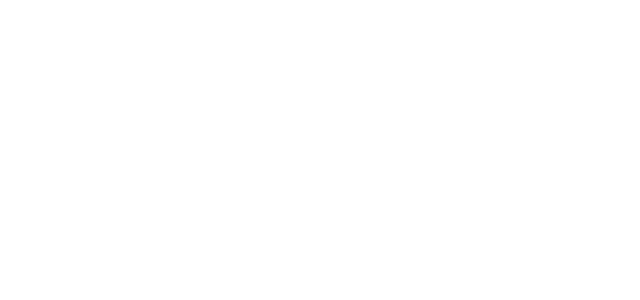
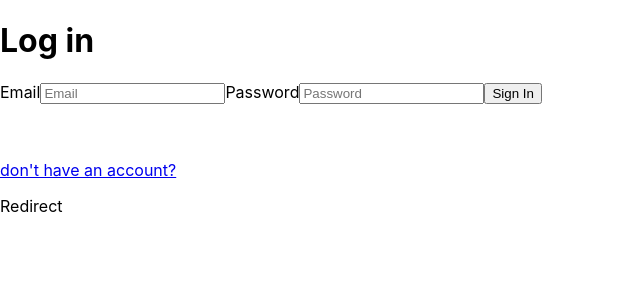
Before and after one commit to kojiokajima/react-practice-auth, a React (Create React App) app: page /signin in a window 1280 px wide. Shown: the top 300 px of the page, without its empty margins (0-640 px from the left). Built offline with nearby package versions, Linux system fonts and the light colour scheme.

Commit message:
implemented redirect

```diff
--- a/src/Router.jsx
+++ b/src/Router.jsx
@@ -1,5 +1,6 @@
 import React from "react";
 import { Route, Switch } from "react-router-dom";
+import Auth from "./pages/Auth";
 import {SignIn, SignUp} from "./pages/index";
 import { LoginSuccess } from "./pages/LoginSuccess";
 
@@ -8,8 +9,13 @@ const Router = () => {
   return (
       <Switch>
         <Route exact path="(/)?" component={SignUp} />
-        <Route exact path="/signup" component={SignIn} />
-        <Route exact path="/logedin" component={LoginSuccess} />
+        <Route exact path="/signin" component={SignIn} />
+
+        {/* <Auth> */}
+          {/* <Switch> */}
+            <Route exact path="/loggedin" component={LoginSuccess} />
+          {/* </Switch> */}
+        {/* </Auth> */}
       </Switch>
   );
 };
--- /dev/null
+++ b/src/pages/Auth.jsx
@@ -0,0 +1,10 @@
+import React from 'react'
+import {Redirect} from 'react-router-dom'
+
+const Auth = (props) => {
+    return (
+        props.currentUser.isLoggedIn ? props.children : <Redirect to={'/loggedin'}/>
+    )
+}
+
+export default Auth
--- a/src/pages/LoginSuccess.jsx
+++ b/src/pages/LoginSuccess.jsx
@@ -3,7 +3,7 @@ import React from 'react'
 export const LoginSuccess = () => {
     return (
         <div>
-
+            Login Succeeded!
         </div>
     )
 }
--- a/src/pages/SignIn.jsx
+++ b/src/pages/SignIn.jsx
@@ -1,11 +1,12 @@
 import React, { useState } from "react";
-import {Link, useHistory} from 'react-router-dom'
+import {Link, withRouter, Redirect, useHistory} from 'react-router-dom'
 
 import { auth } from "../firebase/index";
 
 const SignIn = () => {
   const [email, setEmail] = useState("");
   const [password, setPassword] = useState("");
+  const [isSignedIn, setIsSignedIn] = useState(false)
 
   const history = useHistory()
 
@@ -19,7 +20,8 @@ const SignIn = () => {
     setPassword(e.target.value)
   };
 
-  const handleSubmit = () => {
+  const handleSubmit = (e) => {
+    e.preventDefault()
     signIn(email, password)
     setEmail('')
     setPassword('')
@@ -34,11 +36,19 @@ const SignIn = () => {
         console.log("user, uid");
         console.log(user); // Im objectが入ってる
         console.log(user.uid); // 勝手に生成される文字列が入ってる
+
+
         auth.onAuthStateChanged((user) => {
           if (user) {
+            alert("user exist")
+            console.log("---------------")
             console.log("User exist:");
-            console.log(user);
-            history.push('/logedin')
+            console.log(user); // Im objectが入ってる
+            console.log(auth.currentUser);
+            history.push('/loggedin')
+            // <Redirect to='/loggedin' />
+
+            history.push('/loggedin')
 
           } else {
             console.log("User DOES NOT exist");
@@ -50,10 +60,16 @@ const SignIn = () => {
     }
   };
 
+  const redirectToSignUp = () => {
+    // console.log("Clicked")
+    // <Redirect to="/singup" />
+    history.push('/')
+  }
+
   return (
     <div>
       <h1>Log in</h1>
-      <form onSubmit={handleSubmit} method="POST" >
+      <form onSubmit={handleSubmit}>
         <label>
           Email
           <input
@@ -72,14 +88,15 @@ const SignIn = () => {
             onChange={handleInputPassword}
           />
         </label>
-        <button type="submit">Sign Up</button>
+        <button type="submit">Sign In</button>
       </form>
       <br/><br/>
       <p>
         <Link to="/">don't have an account?</Link>
       </p>
+      <p onClick={redirectToSignUp}>Redirect</p>
     </div>
   );
 };
 
-export default SignIn;
+export default withRouter(SignIn);
--- a/src/pages/SignUp.jsx
+++ b/src/pages/SignUp.jsx
@@ -10,6 +10,7 @@ const SignUp = () => {
   const [password, setPassword] = useState("");
   const [firstName, setFirstName] = useState("")
   const [lastName, setLastName] = useState("")
+  const [isSigneIn, setIsSignedIn] = useState(false)
 
   const handleInputEmail = (e) => {
     const inputEmail = e.target.value
@@ -63,6 +64,8 @@ const SignUp = () => {
           uid: uid,
           updated_at: timestamp,
         }
+
+        setIsSignedIn(true)
 
         auth.onAuthStateChanged((user) => {
           if(user) {
@@ -160,7 +163,7 @@ const SignUp = () => {
       </form>
       <br/><br/>
       <p>
-        <Link to='/signup'>Already have an account?</Link>
+        <Link to='/signin'>Already have an account?</Link>
       </p>
     </div>
   );
```
